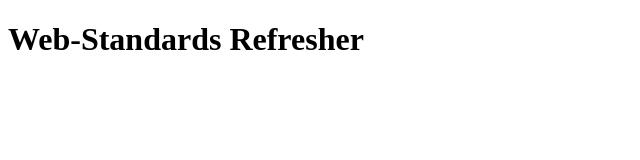
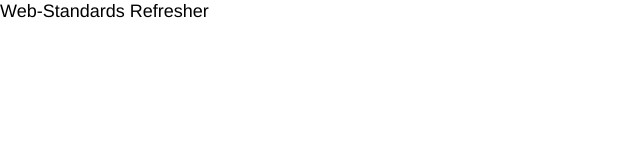
Before and after one commit to wsi-2021/web-standards, a plain HTML site: page index.html in a window 1280 px wide. Shown: the whole page, without its empty margins (0-640 px from the left). Drawn offline with Linux system fonts and the light colour scheme.

Commit message:
Add reset CSS and baseline typography

```diff
--- a/index.html
+++ b/index.html
@@ -4,6 +4,7 @@
   <title>Web-Standards Refresher</title>
   <meta charset="utf-8" />
   <meta name="viewport" content="width=device-width,intial-scale=1.0,shrink-to-fit=no" />
+  <link rel="stylesheet" href="screen.css" />
 </head>
 <body>
   <h1>Web-Standards Refresher</h1>
--- a/screen.css
+++ b/screen.css
@@ -0,0 +1,15 @@
+/* http://meyerweb.com/eric/tools/css/reset/
+   v2.0 | 20110126
+   License: none (public domain)
+*/
+/* stylelint-disable */
+a,abbr,acronym,address,applet,article,aside,audio,b,big,blockquote,body,canvas,caption,center,cite,code,dd,del,details,dfn,div,dl,dt,em,embed,fieldset,figcaption,figure,footer,form,h1,h2,h3,h4,h5,h6,header,hgroup,html,i,iframe,img,ins,kbd,label,legend,li,mark,menu,nav,object,ol,output,p,pre,q,ruby,s,samp,section,small,span,strike,strong,sub,summary,sup,table,tbody,td,tfoot,th,thead,time,tr,tt,u,ul,var,video{margin:0;padding:0;border:0;font:inherit;vertical-align:baseline}article,aside,details,figcaption,figure,footer,header,hgroup,main,menu,nav,section{display:block}html{line-height:1}body{line-height:inherit}ol,ul{list-style:none}blockquote,q{quotes:none}blockquote:after,blockquote:before,q:after,q:before{content:'';content:none}table{border-collapse:collapse;border-spacing:0}
+/* stylelint-enable */
+
+/* Begin site styles below */
+
+html {
+  font-size: 18px;
+  line-height: 22px;
+  font-family: "Helvetica Neue", Helvetica, Arial, sans-serif;
+}
```
